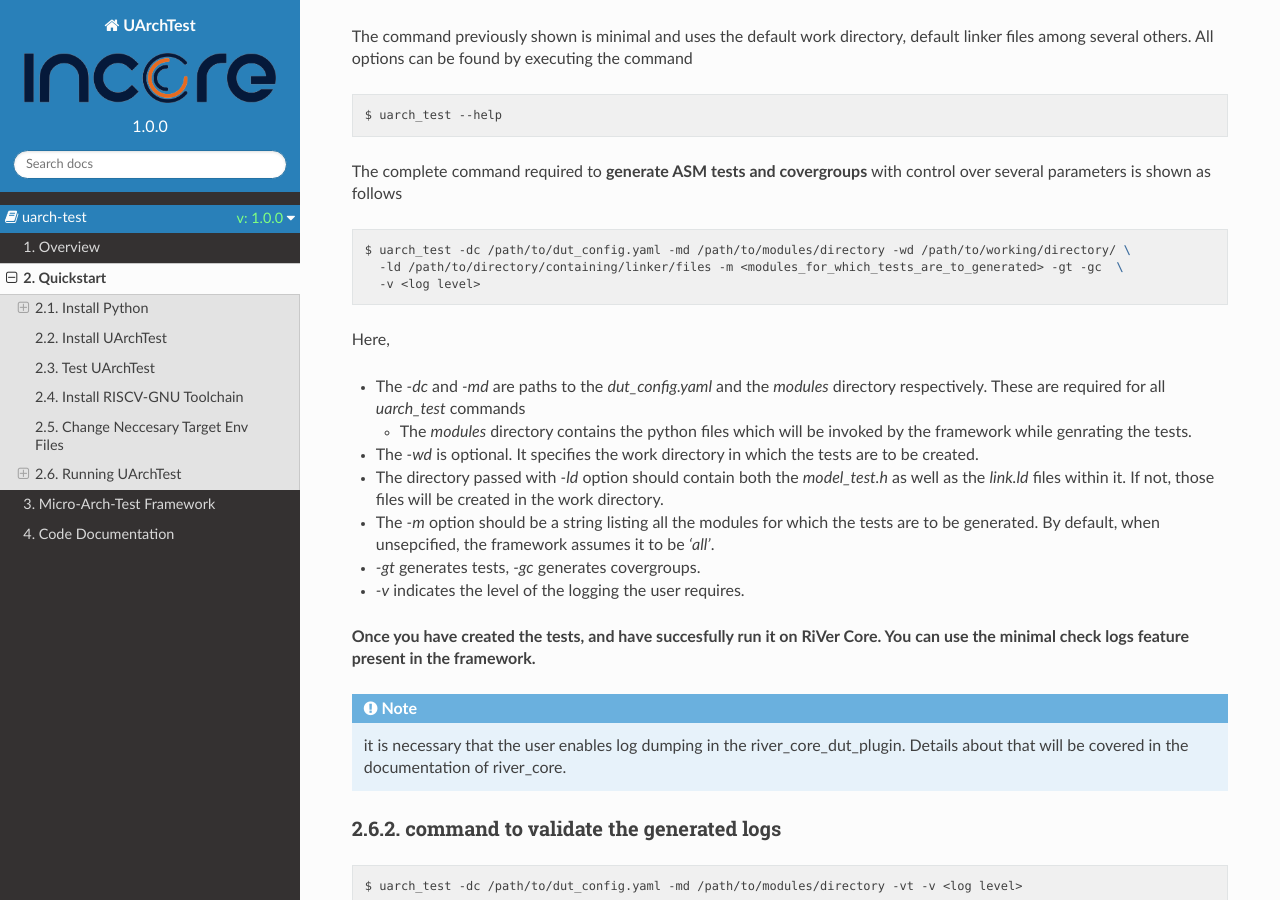
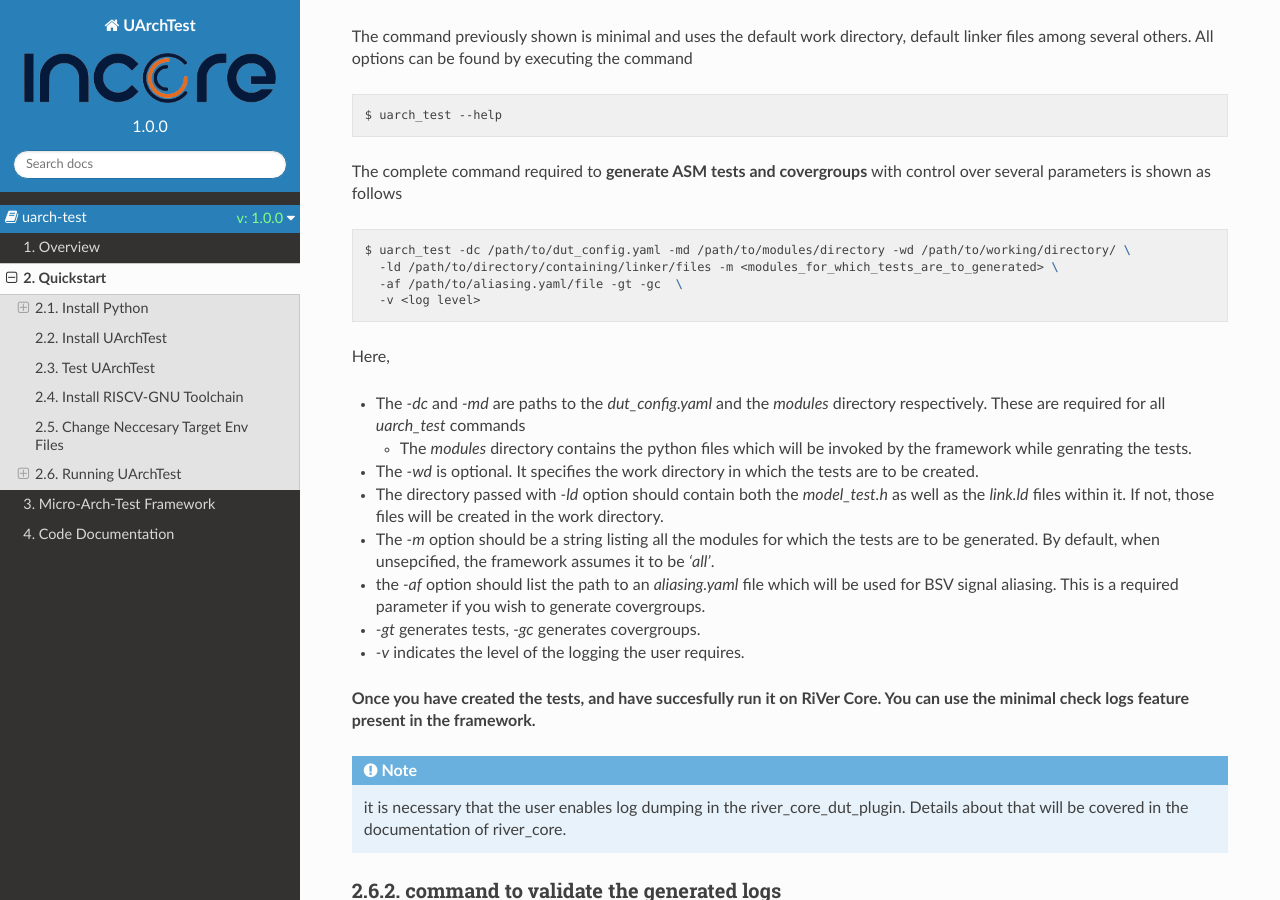
Before and after one commit to incoresemi/uatg, a Sphinx documentation site: the page built from docs/source/installation.rst, in a window 1280 px wide and 900 px high, scrolled down 4560 px. Built offline with Sphinx 7.4.7 and the Read the Docs theme 2.0.0, drawn with Linux system fonts in a browser that asks for light colours; pages that are not in the unit, such as notebooks, are missing from menus.

Commit message:
update for aliasing file parameter

```diff
--- a/docs/source/installation.rst
+++ b/docs/source/installation.rst
@@ -326,7 +326,8 @@ The complete command required to **generate ASM tests and covergroups** with con
 .. code-block:: bash
 
   $ uarch_test -dc /path/to/dut_config.yaml -md /path/to/modules/directory -wd /path/to/working/directory/ \
-    -ld /path/to/directory/containing/linker/files -m <modules_for_which_tests_are_to_generated> -gt -gc  \
+    -ld /path/to/directory/containing/linker/files -m <modules_for_which_tests_are_to_generated> \
+    -af /path/to/aliasing.yaml/file -gt -gc  \
     -v <log level>
 
 Here,
@@ -338,6 +339,7 @@ Here,
 - The `-wd` is optional. It specifies the work directory in which the tests are to be created.
 - The directory passed with `-ld` option should contain both the `model_test.h` as well as the `link.ld` files within it. If not, those files will be created in the work directory.
 - The `-m` option should be a string listing all the modules for which the tests are to be generated. By default, when unsepcified, the framework assumes it to be *'all'*.
+- the `-af` option should list the path to an `aliasing.yaml` file which will be used for BSV signal aliasing. This is a required parameter if you wish to generate covergroups.
 - `-gt` generates tests, `-gc` generates covergroups.
 - `-v` indicates the level of the logging the user requires.
 
```
